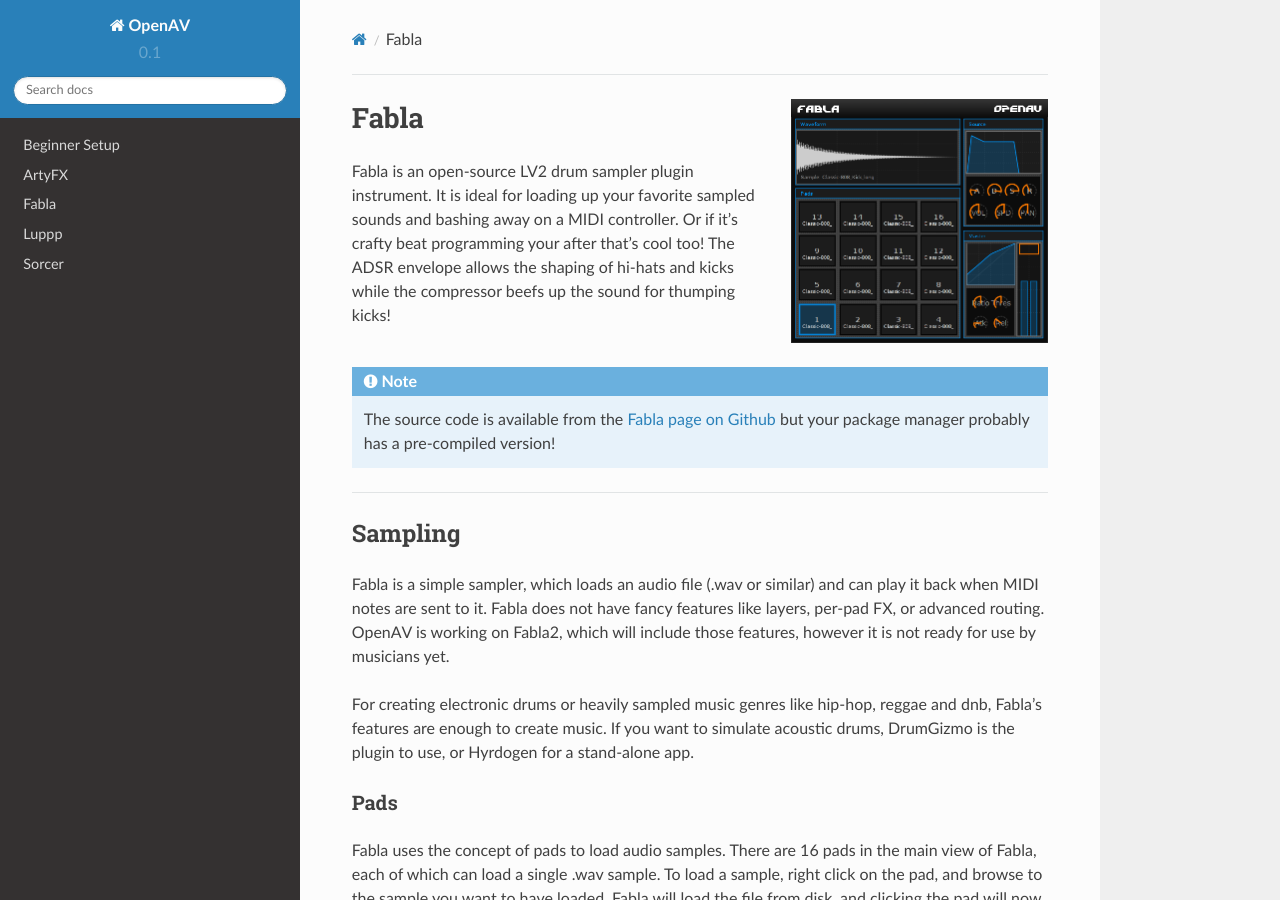
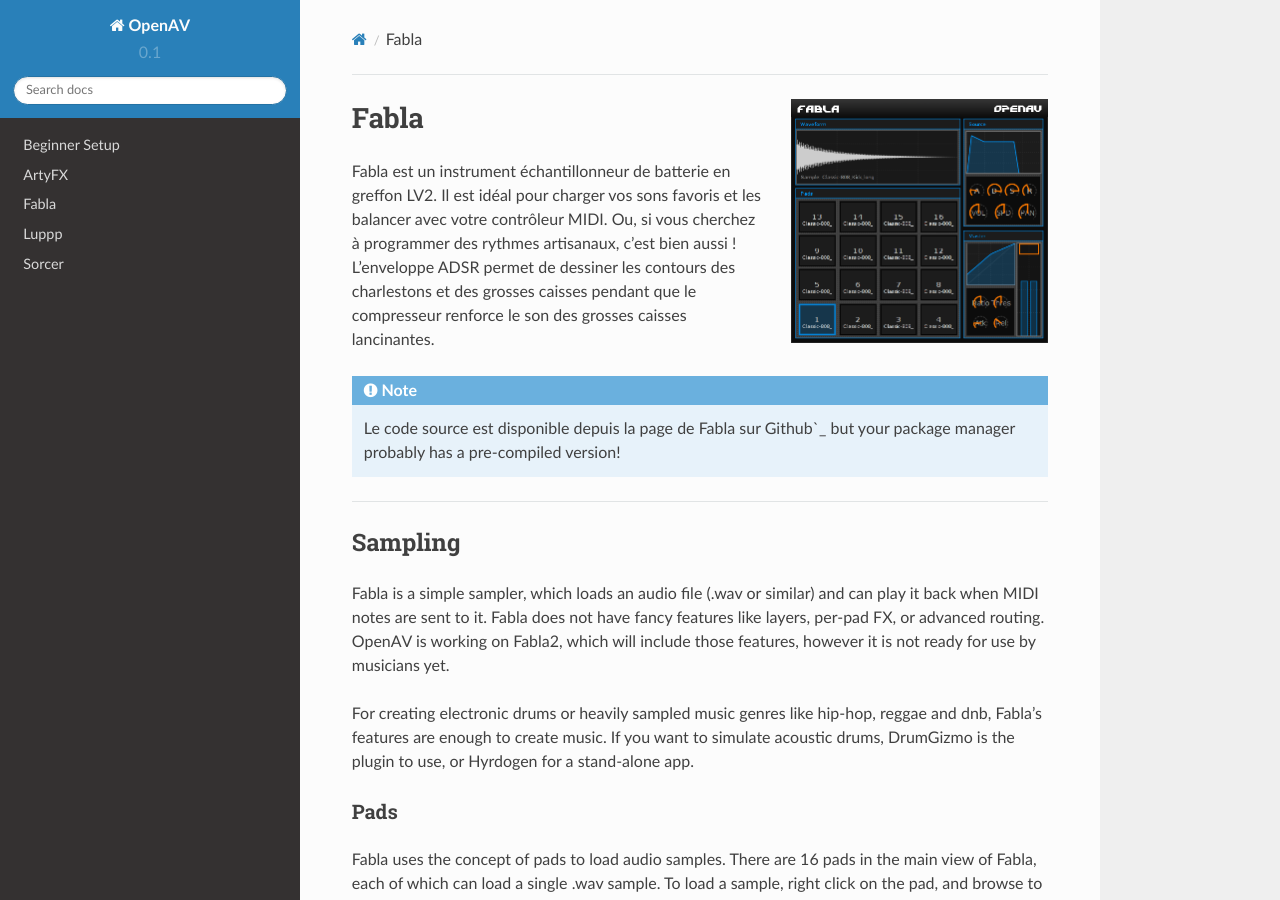
Before and after one commit to openAVproductions/openAV-manual, a Sphinx documentation site: the page built from source/fr-fabla.rst, in a window 1280 px wide and 900 px high. Built offline with Sphinx 7.4.7 and the Read the Docs theme 2.0.0, drawn with Linux system fonts in a browser that asks for light colours.

Commit message:
Update fr-fabla.rst

```diff
--- a/source/fr-fabla.rst
+++ b/source/fr-fabla.rst
@@ -6,9 +6,9 @@
 Fabla
 ########
 
-Fabla is an open-source LV2 drum sampler plugin instrument. It is ideal for loading up your favorite sampled sounds and bashing away on a MIDI controller. Or if it’s crafty beat programming your after that’s cool too! The ADSR envelope allows the shaping of hi-hats and kicks while the compressor beefs up the sound for thumping kicks!
+Fabla est un instrument échantillonneur de batterie en greffon LV2. Il est idéal pour charger vos sons favoris et les balancer avec votre contrôleur MIDI. Ou, si vous cherchez à programmer des rythmes artisanaux, c'est bien aussi ! L'enveloppe ADSR permet de dessiner les contours des charlestons et des grosses caisses pendant que le compresseur renforce le son des grosses caisses lancinantes.
 
-.. note:: The source code is available from the `Fabla page on Github`_
+.. note:: Le code source  est disponible depuis la page de Fabla sur Github`_
 	but your package manager probably has a pre-compiled version!
 
 .. _Fabla page on Github: https://github.com/openAVproductions/openAV-Fabla/
```
